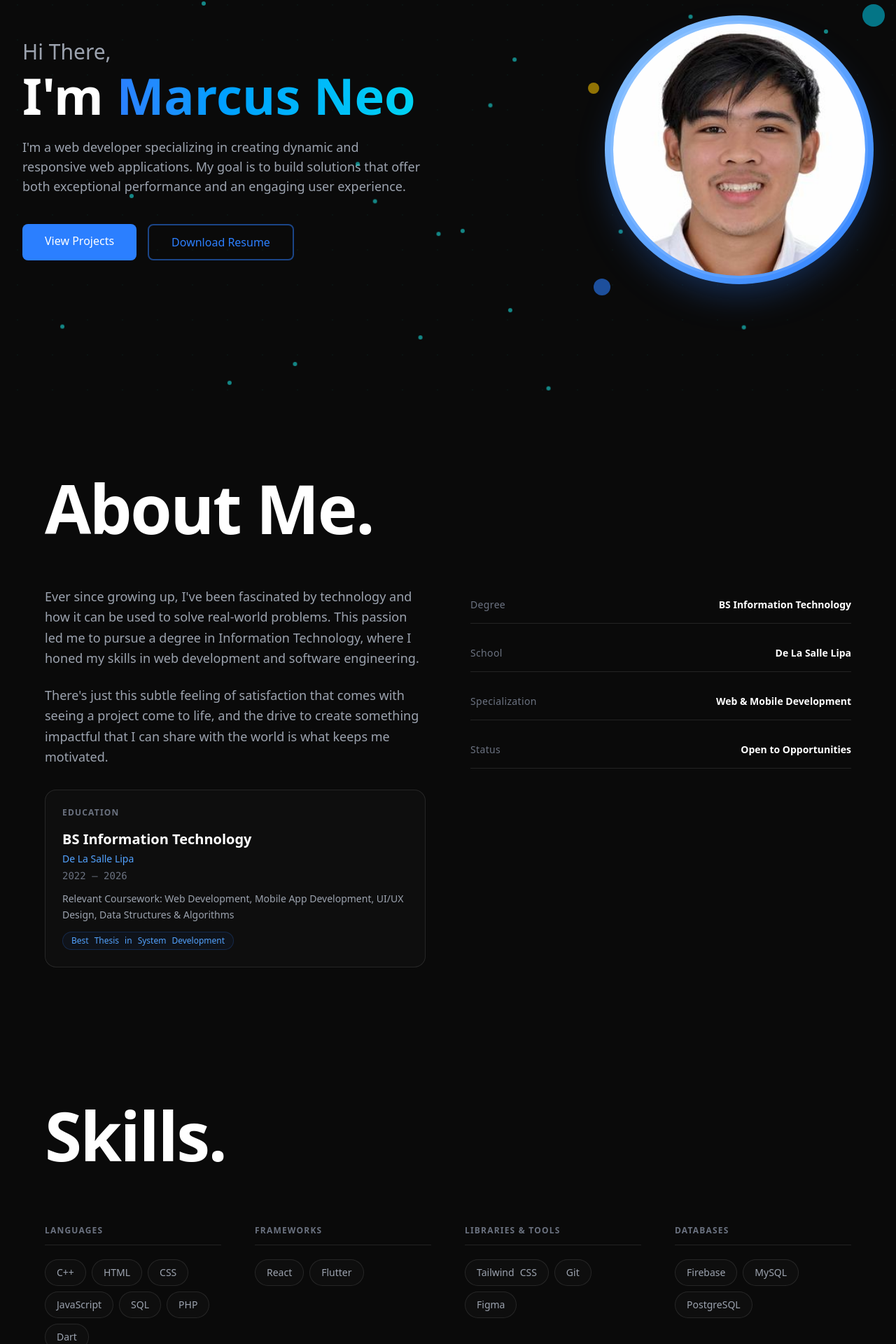
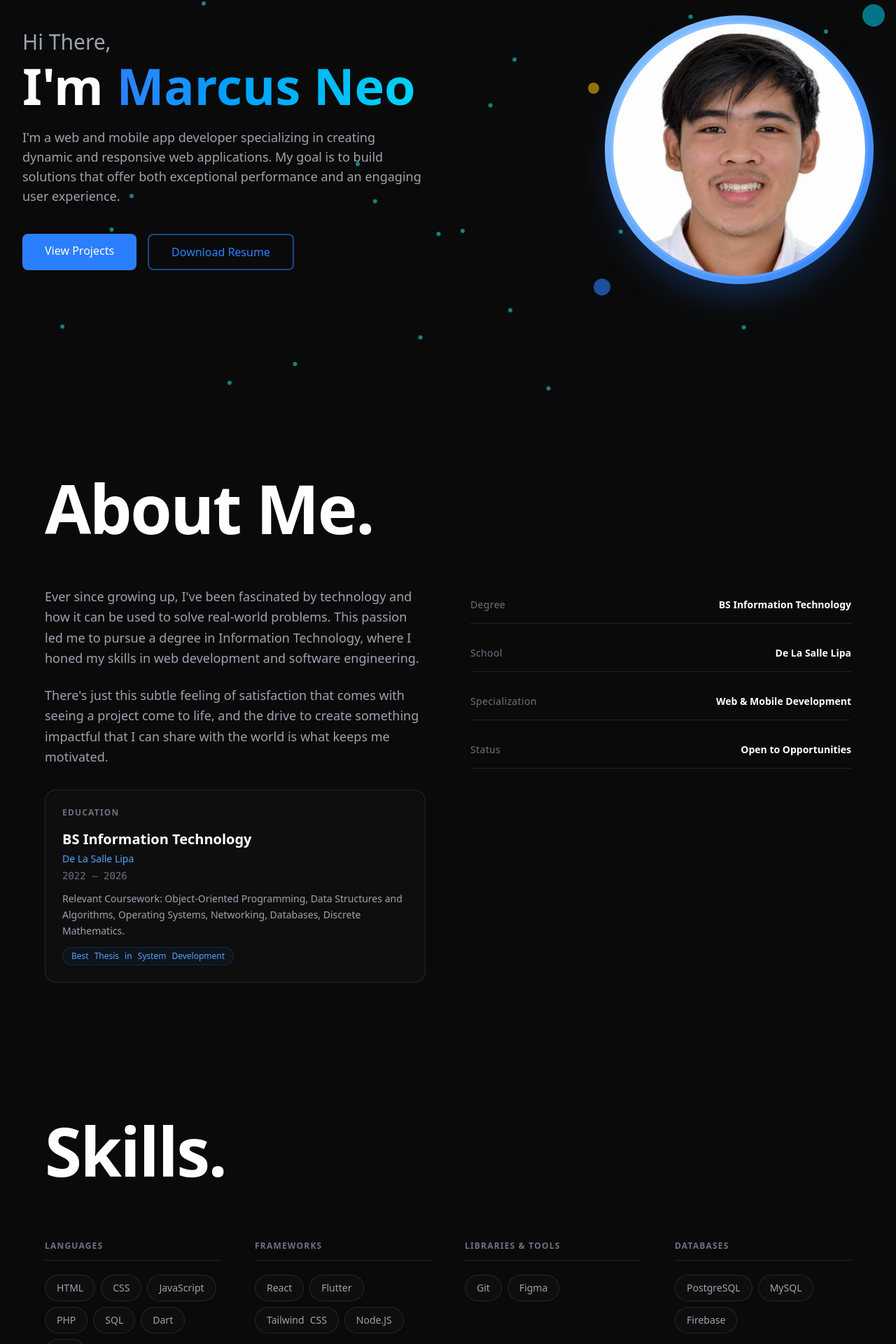
Before and after one commit to shirokuuun/project_portfolio, a React (Vite) app: page / in a window 1280 px wide. Shown: the part 218-2138 px from the top of the page at 70% size. Built offline with nearby package versions, Linux system fonts and the light colour scheme.

Commit message:
Updated the sections of the pages based on the new resume.

```diff
--- a/src/components/sections/About.jsx
+++ b/src/components/sections/About.jsx
@@ -72,8 +72,9 @@ export const About = () => {
                   className="text-sm mt-3 leading-relaxed"
                   style={{ color: "var(--text-secondary)" }}
                 >
-                  Relevant Coursework: Web Development, Mobile App Development,
-                  UI/UX Design, Data Structures & Algorithms
+                  Relevant Coursework: Object-Oriented Programming, Data
+                  Structures and Algorithms, Operating Systems, Networking,
+                  Databases, Discrete Mathematics.
                 </p>
                 <div className="mt-3 inline-flex items-center gap-2 px-3 py-1 rounded-full text-xs font-medium border border-blue-500/20 text-blue-400 bg-blue-500/5">
                   Best Thesis in System Development
--- a/src/components/sections/Experience.jsx
+++ b/src/components/sections/Experience.jsx
@@ -10,7 +10,7 @@ const experiences = [
     type: "Internship",
     description:
       "Led the development of the Human Resource Information System (HRIS) into a modern, full-stack web application, improving system architecture, optimizing data flow, and enhancing overall performance. Assisted in developing an Alumni Website and performed quality assurance testing to ensure functionality and user experience.",
-    tech: ["React", "Node.js", "PostgreSQL", "Tailwind CSS"],
+    tech: ["ReactJS", "Node.js", "PostgreSQL", "Tailwind CSS"],
   },
 ];
 
--- a/src/components/sections/Home.jsx
+++ b/src/components/sections/Home.jsx
@@ -135,10 +135,10 @@ export const HomePage = () => {
                 className="text-base md:text-lg max-w-xl"
                 style={{ color: "var(--text-secondary)" }}
               >
-                I'm a web developer specializing in creating dynamic and
-                responsive web applications. My goal is to build solutions that
-                offer both exceptional performance and an engaging user
-                experience.
+                I'm a web and mobile app developer specializing in creating
+                dynamic and responsive web applications. My goal is to build
+                solutions that offer both exceptional performance and an
+                engaging user experience.
               </p>
 
               <div className="flex flex-wrap gap-4 pt-4">
--- a/src/components/sections/Skills.jsx
+++ b/src/components/sections/Skills.jsx
@@ -3,19 +3,19 @@ import { RevealOnScroll } from "../RevealOnScroll.jsx";
 const skillCategories = [
   {
     label: "LANGUAGES",
-    skills: ["C++", "HTML", "CSS", "JavaScript", "SQL", "PHP", "Dart"],
+    skills: ["HTML", "CSS", "JavaScript", "PHP", "SQL", "Dart", "C++"],
   },
   {
     label: "FRAMEWORKS",
-    skills: ["React", "Flutter"],
+    skills: ["React", "Flutter", "Tailwind CSS", "Node.JS"],
   },
   {
     label: "LIBRARIES & TOOLS",
-    skills: ["Tailwind CSS", "Git", "Figma"],
+    skills: ["Git", "Figma"],
   },
   {
     label: "DATABASES",
-    skills: ["Firebase", "MySQL", "PostgreSQL"],
+    skills: ["PostgreSQL", "MySQL", "Firebase"],
   },
 ];
 
```
